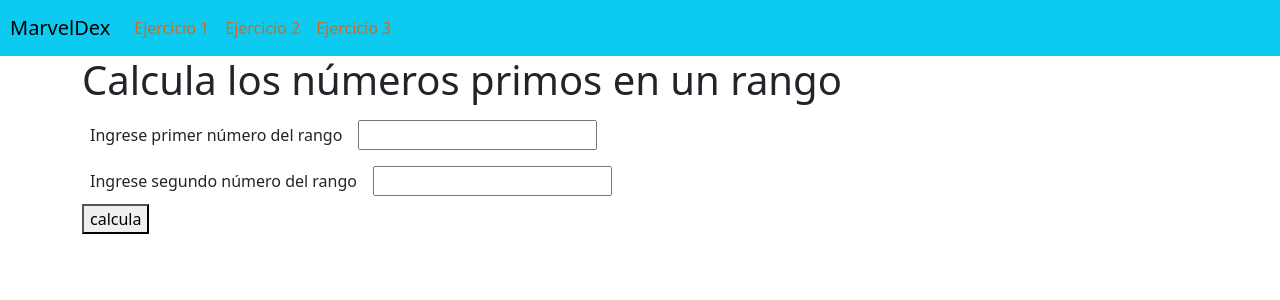
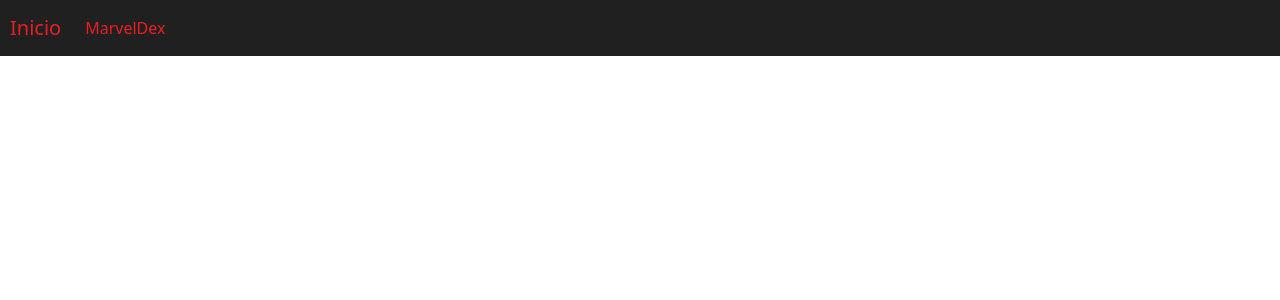
Before and after one commit to DouglasGuacaran/ConcursoEnviame, a Vue app: page /ejercicio1 in a window 1280 px wide. Shown: the top 300 px of the page. Built offline with nearby package versions, Linux system fonts and the light colour scheme.

Commit message:
second commit

```diff
--- a/src/App.vue
+++ b/src/App.vue
@@ -1,13 +1,11 @@
 <template>
   <div id="app">
-    <b-navbar toggleable="lg" type="dark" variant="info">
-      <b-navbar-brand href="#"><router-link to="/">MarvelDex </router-link> </b-navbar-brand>
+    <b-navbar class="navbar" toggleable="lg" type="dark">
+      <b-navbar-brand href="#"><router-link to="/">Inicio </router-link> </b-navbar-brand>
       <b-navbar-toggle target="nav-collapse"></b-navbar-toggle>
       <b-collapse id="nav-collapse" is-nav>
         <b-navbar-nav>
-          <b-nav-item> <router-link to="/ejercicio1">Ejercicio 1</router-link> </b-nav-item>
-          <b-nav-item> <router-link to="/ejercicio2">Ejercicio 2</router-link> </b-nav-item>
-          <b-nav-item> <router-link to="/ejercicio3">Ejercicio 3</router-link> </b-nav-item>
+          <b-nav-item> <router-link to="/marveldex">MarvelDex</router-link> </b-nav-item>
         </b-navbar-nav>
       </b-collapse>
     </b-navbar>
@@ -27,13 +25,17 @@ export default {
 
 <style>
 #app > nav > a > a {
-  color: black;
+  color: #EC1D24;
   text-decoration: none;
   margin-left: 10px ;
 }
 #nav-collapse > ul > li > a > a {
-  color: chocolate ;
+  color: #EC1D24 ;
   text-decoration: none;
 }
 
+.navbar{
+  background-color:#202020 ;
+}
+
 </style>
--- a/src/components/Autocomplete.vue
+++ b/src/components/Autocomplete.vue
@@ -2,13 +2,11 @@
   <b-row>
     <b-col>
       <b-row>
-            <b-col
-            @keyup.enter="submit()">
+        <b-col @keyup.enter="submit()">
           <vue-bootstrap-typeahead
             :data="this.listOfNames"
-                placeholder="Escriba el nombre del héroe..."
+            placeholder="Escriba el nombre del personaje..."
             v-model="name"
-
           />
         </b-col>
       </b-row>
@@ -27,46 +25,40 @@
       </b-row>
     </b-col>
   </b-row>
-
 </template>
 
 <script>
-import listOfName from "../assets/Json/ListOfHero.json"
-import { mapActions } from 'vuex'
+import listOfName from "../assets/Json/ListOfHero.json";
+import { mapActions } from "vuex";
 export default {
   data() {
     return {
-            name:'',
-            listOfNames:[],
-        }
+      name: "",
+      listOfNames: [],
+    };
   },
-    components:{
-        listOfName
+  components: {
+    listOfName,
   },
-    computed:{
-
+  computed: {},
+  methods: {
+    ...mapActions(["getHeroAction", "getListOfNameAction"]),
+    mountListOfNames() {
+      this.listOfNames = listOfName;
     },
-        methods:{
-        ...mapActions(["getHeroAction","getListOfNameAction"]),
-        mountListOfNames(){
-            this.listOfNames = listOfName
-        },
-        submit(){
-            this.getHeroAction(this.name)
+    submit() {
+      this.getHeroAction(this.name);
     },
     requestHero() {
-            this.getHeroAction(this.name)
+      this.getHeroAction(this.name);
     },
   },
-    mounted(){
-        this.mountListOfNames()
-        this.getListOfNameAction()
+  mounted() {
+    this.mountListOfNames();
+    this.getListOfNameAction();
   },
-
-}
-
+};
 </script>
 
 <style>
-
 </style>
--- a/src/router/index.js
+++ b/src/router/index.js
@@ -10,19 +10,9 @@ const routes = [
     component: () => import ('../views/Home.vue')
   },
   {
-    path: '/ejercicio1',
-    name: 'Ejercicio1',
-    component: () => import( '../views/Ejercicio1.vue')
-  },
-  {
-    path: '/ejercicio2',
-    name: 'Ejercicio2',
-    component: () => import( '../views/Ejercicio2.vue')
-  },
-  {
-    path: '/ejercicio3',
-    name: 'Ejercicio3',
-    component: () => import( '../views/Ejercicio3.vue')
+    path: '/marveldex',
+    name: 'MarvelDex',
+    component: () => import( '../views/MarvelDex.vue')
   }
 ]
 
--- a/src/views/Ejercicio1.vue
+++ /dev/null
@@ -1,81 +0,0 @@
-<template>
-  <b-container>
-    <b-row>
-      <b-col>
-        <h1>Calcula los números primos en un rango</h1>
-      </b-col>
-    </b-row>
-    <b-row>
-      <b-col>
-        <span class="form-input m-2"> Ingrese primer número del rango</span>
-        <input v-model="num1" class="m-2" type="number" min="0" required />
-      </b-col>
-    </b-row>
-    <b-row>
-      <b-col>
-        <span class="form-input m-2"> Ingrese segundo número del rango</span>
-        <input v-model="num2" class="m-2" type="number" min="0" required />
-      </b-col>
-    </b-row>
-    <b-row>
-      <b-col lg="2" md="4" sm="8">
-        <button @click="calculoNumerosPrimos(`${num1}`, `${num2}`)">
-          calcula
-        </button>
-      </b-col>
-    </b-row>
-  </b-container>
-</template>
-
-<script>
-export default {
-  name: "Ejercicio1",
-  data() {
-    return {
-      num1: "",
-      num2: "",
-      myPrimeArray: "",
-    };
-  },
-
-  methods: {
-    calculoNumerosPrimos(num1, num2) {
-      if (num1 == "") {
-        alert("Alerta, Debe ingresar algún valor en el primer campo");
-        return false;
-      } else if (num1 == 0 || num2 == 0) {
-        alert("Alerta, El valor debe ser mayor a cero");
-        return false;
-      } else if (num2 == "") {
-        alert("Alerta, debe ingresar algún valor en el segundo campo");
-        return false;
-      }
-      if (num1 >= num2 || num2 <= num1) {
-        alert("El valor del segundo campo debe ser mayor");
-        return false;
-      } else {
-        const Array = [];
-        for (let i = 1; i <= num2; i++) {
-          Array.push(i);
-        }
-        const arrayFiltered = Array.slice(num1 - 1, num2);
-        const myPrimeArray = arrayFiltered.filter((num) => {
-          for (let i = 2; i < num; i++) {
-            if (num % i == 0) return false;
-          }
-          return num !== 1;
-        });
-        this.myPrimeArray = myPrimeArray;
-        alert("los valores calculados son: " + myPrimeArray);
-      }
-      console.log(num1);
-      console.log(num2);
-    },
-  },
-
-  mounted() {},
-};
-</script>
-
-<style>
-</style>
--- a/src/views/Ejercicio2.vue
+++ /dev/null
@@ -1,86 +0,0 @@
-<template>
-  <b-container class="ejercicio2">
-    <b-row>
-      <b-col>
-        <h1>Ejercicio 2</h1>
-      </b-col>
-    </b-row>
-    <b-row class="resultado">
-      <b-col sm="10" md="7" lg="4">
-        <span class="text">{{ JSON.stringify(Json1) }} </span>
-      </b-col>
-    </b-row>
-  </b-container>
-</template>
-
-<script>
-
-export default {
-  name: "Ejercicio2",
-  data() {
-    return {
-      Json1: "",
-    };
-  },
-  components: {
-  },
-  methods: {
-    JSON() {
-      let values = {
-        1: {
-          carrier: "CCH",
-          service: "DEX",
-        },
-        17: {
-          carrier: "CHP",
-          service: "express",
-        },
-      };
-
-      let json = {
-        data: {
-          BUIN: {
-            limit: 1,
-            over_carrier_service_id: 17,
-            under_carrier_service_id: 17,
-          },
-          LAJA: {
-            limit: 1,
-            over_carrier_service_id: 1,
-            under_carrier_service_id: 1,
-          },
-          LEBU: {
-            limit: 1,
-            over_carrier_service_id: 1,
-            under_carrier_service_id: 1,
-          },
-          LOTA: {
-            limit: 1,
-            over_carrier_service_id: 17,
-            under_carrier_service_id: 17,
-          },
-        },
-      };
-
-      const arrProp = Object.keys(json.data);
-
-      let objResult = {};
-
-      arrProp.forEach((nombreProp) => {
-        let valorOver = json.data[nombreProp].over_carrier_service_id;
-        let valorUnder = json.data[nombreProp].under_carrier_service_id;
-        objResult[nombreProp] = {
-          limit: json.data[nombreProp].limit,
-          over: values[valorOver],
-          under: values[valorUnder],
-        };
-      });
-
-      this.Json1 = objResult;
-    },
-  },
-  mounted() {
-    this.JSON();
-  },
-};
-</script>
--- a/src/views/Home.vue
+++ b/src/views/Home.vue
@@ -1,7 +1,8 @@
 <template>
   <b-row class="home">
     <b-col>
-      <h1>Bienvenidos</h1>
+      <h1 class="justify-content-center">Bienvenidos a mi Marvel Dex</h1>
+      <h2>Podrás hacer scroll y conocer los datos de algunos de los personajes emblemáticos del Universo Marvel</h2>
     </b-col>
   </b-row>
 </template>
--- a/src/views/Ejercicio3.vue
+++ b/src/views/MarvelDex.vue
@@ -26,7 +26,7 @@
       </b-col>
       <b-col cols="4">
         <span class="texto">Buscar Personaje:</span>
-        <Autocomplete/>
+        <Autocomplete />
       </b-col>
     </b-row>
     <b-row v-if="showForm" class="formularioEditar" align-h="center">
@@ -87,9 +87,9 @@ import InfiniteLoading from "vue-infinite-loading";
 import CardHero from "../components/CardHero.vue";
 import CardHeroes from "../components/CardHeroes.vue";
 import { mapState, mapActions } from "vuex";
-import Autocomplete from '../components/Autocomplete.vue'
+import Autocomplete from "../components/Autocomplete.vue";
 export default {
-  name: "Ejercicio3",
+  name: "MarvelDex",
   data() {
     return {};
   },
@@ -113,15 +113,12 @@ export default {
   },
 
   methods: {
-    ...mapActions([ "changeOnStoreAction", "getHeroesAction"]),
+    ...mapActions(["changeOnStoreAction", "getHeroesAction"]),
     aceptarCambios() {
       this.changeOnStoreAction();
     },
-
-
   },
-  mounted() {
-  }
+  mounted() {},
 };
 </script>
 
```
Also changed, not shown: src/store/index.js (+5 -4 lines), 1 other file (tests, documents, lock files or other folders). Lines whose indentation alone changed are shown as unchanged.
